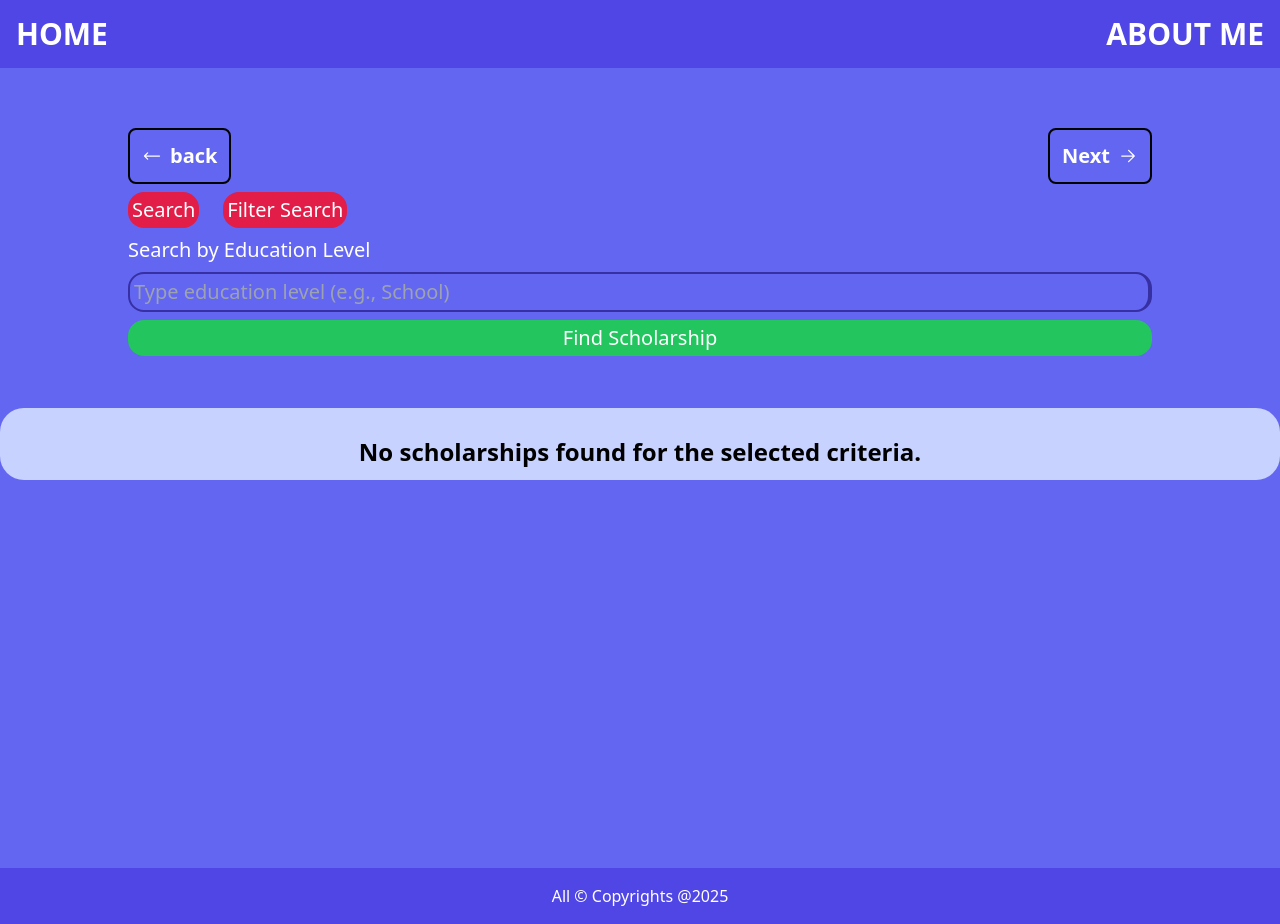
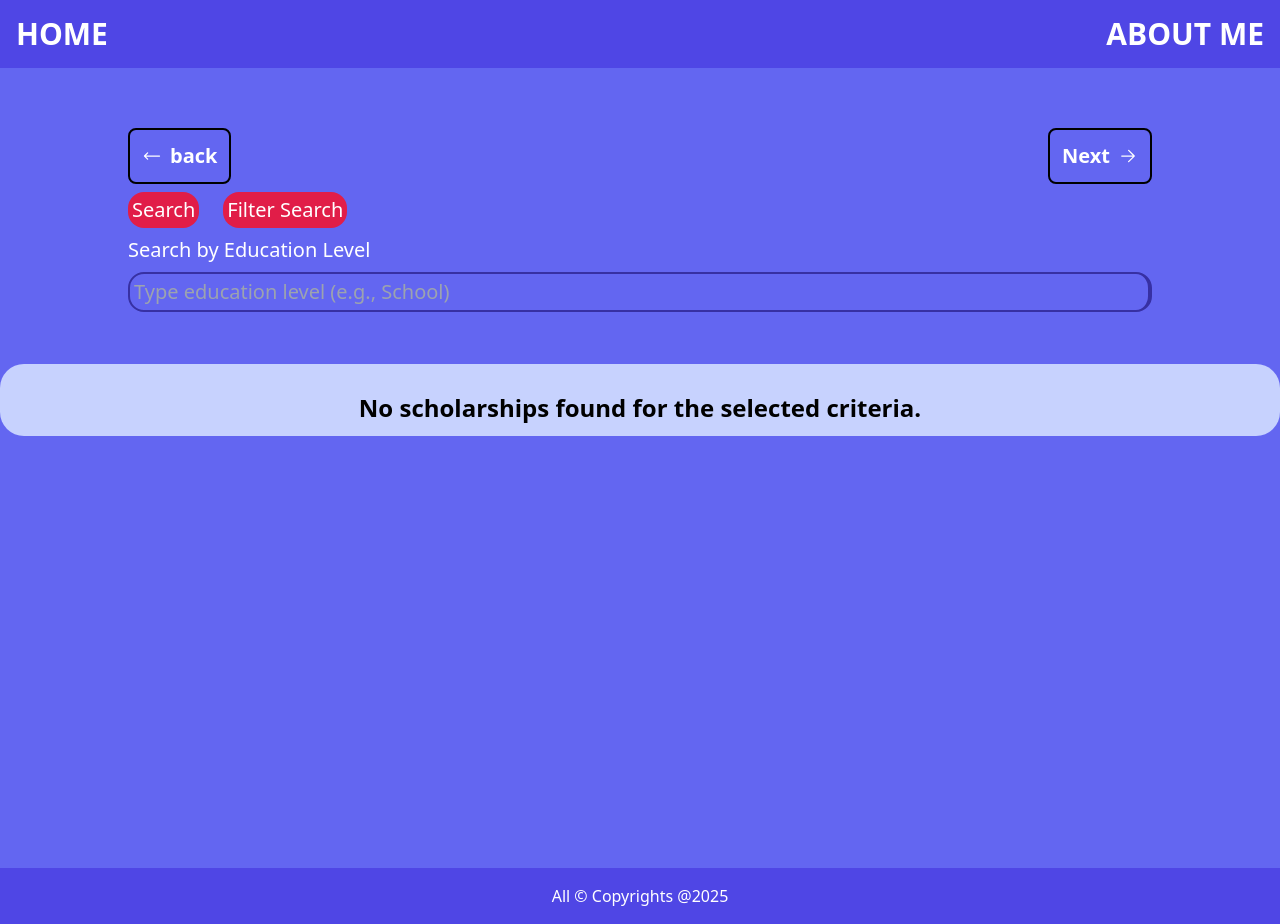
Before and after one commit to balwan-coding/Scholarship-finder-, a React (Vite) app: page /Scholar in a window 1280 px wide. Both pictures are taken after a click on the button "Search". Built offline with nearby package versions, Linux system fonts and the light colour scheme.

Commit message:
remove search button

```diff
--- a/src/Scholar.jsx
+++ b/src/Scholar.jsx
@@ -24,24 +24,21 @@ function Scholar() {
   const handleChange = (event) => {
     setFormData({ ...formData, [event.target.id]: event.target.value });
   };
+  const handleSearchInputChange = (event) => {
+    const value = event.target.value.trim();
+    setSearchInput(value);
 
-  const handleSearchInputChange = (event) => {
-    setSearchInput(event.target.value);
-  };
-  const handleSearchSubmit = () => {
-    if (!searchInput.trim()) {
-      setAlertMessage("Plese Enter Education Level");
-      setShowAlert(true);
+    if (!value) {
       setScholarships([]);
       return;
     }
+
     const filteredScholarships = mockScholarships.filter((scholar) =>
-      scholar.EducationLevel.toLowerCase()
-        .trim()
-        .includes(searchInput.toLowerCase().trim())
+      scholar.EducationLevel.toLowerCase().includes(value.toLowerCase())
     );
+
     if (filteredScholarships.length === 0) {
-      setAlertMessage(`No scholarships found matching "${searchInput}".`);
+      setAlertMessage(`No scholarships found matching "${value}".`);
       setShowAlert(true);
       setScholarships([]);
     } else {
@@ -133,7 +130,6 @@ function Scholar() {
           <SearchInput
             searchInput={searchInput}
             handleSearchInputChange={handleSearchInputChange}
-            handleSearchSubmit={handleSearchSubmit}
           />
         )}
       </div>
--- a/src/SearchInput.jsx
+++ b/src/SearchInput.jsx
@@ -1,10 +1,6 @@
 import React from "react";
 
-function SearchInput({
-  searchInput,
-  handleSearchInputChange,
-  handleSearchSubmit,
-}) {
+function SearchInput({ searchInput, handleSearchInputChange }) {
   return (
     <div className="flex flex-col gap-2 fade-in">
       <label
@@ -21,12 +17,6 @@ function SearchInput({
         className="p-1 text-xl text-black bg-transparent border-2 border-r-4 border-indigo-800 rounded-2xl"
         placeholder="Type education level (e.g., School)"
       />
-      <button
-        onClick={handleSearchSubmit}
-        className="p-1 text-xl text-white bg-green-500 hover:bg-green-600 rounded-2xl"
-      >
-        Find Scholarship
-      </button>
     </div>
   );
 }
```
